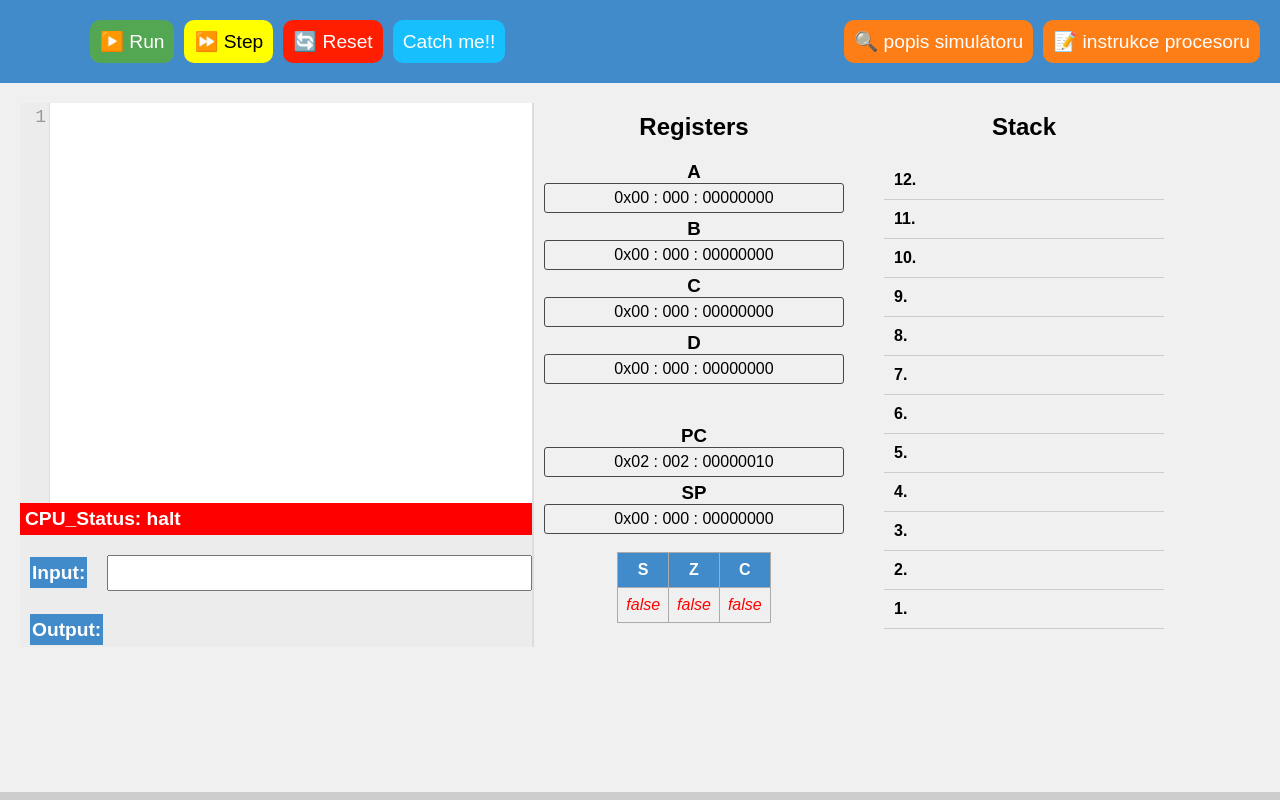
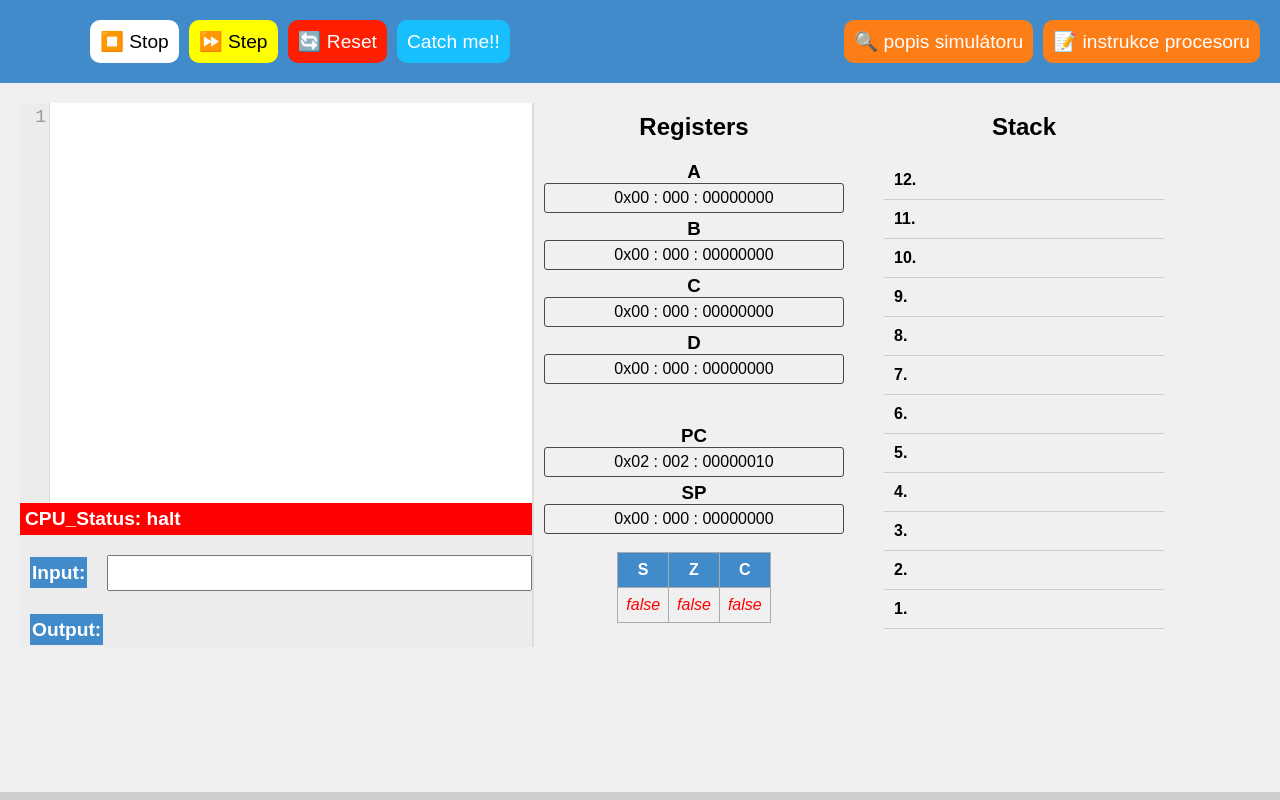
Before and after one commit to DanTabarka/AssemblerSimulator, a React (Create React App) app: page / in a window 1280 px wide. Both pictures are taken after a click on the button "▶️ Run". Shown: the top 800 px of the page. Built offline with nearby package versions, Linux system fonts and the light colour scheme.

Commit message:
buttons scroll down and RUN/STOP button added

```diff
--- a/src/App.js
+++ b/src/App.js
@@ -553,12 +553,12 @@ function App() {
   useEffect(() => {
     const id = setInterval(() => {
       if (run) {
-        setRunStep(true);
         if (cpuStatus !== "ok" ) {
           setRun(false);
         }
+        setRunStep(true);
       }
-    }, 1000);
+    }, 500);
 
     return () => clearInterval(id);
   }, [run]);
@@ -588,10 +588,12 @@ function App() {
   };
 
   return (
-    <Router>
+    <div>
       <div className="App">
         <Buttons
+          run={run}
           onRun={() => setRun(true)}
+          onStop={() => setRun(false)}
           onStep={step}
           onReset={reset}
         />
@@ -623,14 +625,9 @@ function App() {
         ></div>
       </div>
 
-      {/* <Routes>
-        <Route path="/description" element={<Description />}></Route>
-        <Route path="/instructions" element={<Instructions />}></Route>
-      </Routes> */}
-
       <ProcessorInstructions setCode={setCode} invalidLine={invalidLine} setInvalidLine={setInvalidLine} />
               {/* invalid line set to -2 is to sync code when i click on button*/}
-    </Router>
+    </div>
   );
 }
 
--- a/src/Buttons/Buttons.jsx
+++ b/src/Buttons/Buttons.jsx
@@ -3,13 +3,17 @@ import { useState } from 'react';
 import { Link } from "react-router-dom";
 
 
-function Buttons({ onRun, onStep, onReset}) {
+function Buttons({ run, onRun, onStop, onStep, onReset}) {
   const [catchMe, setCatchMe] = useState(false);
 
   return (
     <div className='buttonsLine'>
       <div className="button-group left">
-        <button className='run' onClick={onRun}>▶️ Run</button>
+        {run ? (
+          <button className='stop' onClick={onStop}>⏹️ Stop</button>
+        ) : (
+          <button className='run' onClick={onRun}>▶️ Run</button>
+        )}
         <button className='step' onClick={onStep}>⏩ Step</button>
         <button className='reset' onClick={onReset}>🔄 Reset</button>
         <button
@@ -24,8 +28,17 @@ function Buttons({ onRun, onStep, onReset}) {
       </button>
       </div>
       <div className="button-group right">
-        <button className='info'><Link className='link' to={"/description"}>🔍 popis simulátoru</Link></button>
-        <button className='info'><Link className='link' to={"/instructions"}>📝 instrukce procesoru</Link></button>
+        <button className='info'
+                onClick={() => document.getElementById('introduction').scrollIntoView({ behavior: 'smooth' })}
+        >
+                🔍 popis simulátoru
+        </button>
+        <button className='info'
+                onClick={() => document.getElementById('instructions').scrollIntoView({ behavior: 'smooth' })}
+        >
+                📝 instrukce procesoru
+        </button>
+
       </div>
     </div>
 
--- a/src/Buttons/buttons.css
+++ b/src/Buttons/buttons.css
@@ -40,6 +40,18 @@ button:hover {
 
 .run:hover {
     background-color: hsl(119, 34%, 40%);
+}
+
+.stop {
+    background-color: hsl(0, 0%, 100%);
+    padding: 10px;
+    border-radius: 10px;
+    border: none;
+    color: rgb(0, 0, 0);
+}
+
+.stop:hover {
+    background-color: hsl(0, 0%, 78%);
 }
 
 .step {
--- a/src/Code/Code.jsx
+++ b/src/Code/Code.jsx
@@ -49,6 +49,7 @@ function Code({ programCounter, nextProgramCounter, code, setCode, invalidLine,
 
       editor.setValue(code);
       updateHighlights();
+      editor.scrollIntoView({ line: programCounter, ch: 0 });
 
       // Při změně textu v editoru
       editor.on('change', () => {
--- a/src/ProcessorInstructions/ProcessorInstructions.jsx
+++ b/src/ProcessorInstructions/ProcessorInstructions.jsx
@@ -40,7 +40,8 @@ push 41		// )
 push 58		// :
 put
 put
-halt`;
+halt
+`;
 
     let cycle = `movr c 5	// pocet cyklu
 
@@ -51,7 +52,8 @@ cmp c 0		// porovnani
 jz 10		// pokud Zero tak vyskoci ven z cyklu
 loop 3		// cyklus
 
-halt		// konec`;
+halt		// konec
+`;
 
     let tutorial = `// Inicializace zásobníku
 PUSH 10      // Push první číslo na zásobník
@@ -100,12 +102,13 @@ SHL D        // Posun vlevo (4 << 1 = 8)
 // Skočit na konec programu
 LOOP 30       // Skok na konec programu
 
-HALT                    // Ukončit program`;
+HALT                    // Ukončit program
+`;
 
 
     return (
         <div className="container">
-        <h1>Úvod</h1>                            {/* _______________uvod section__________________________ */}
+        <h1 id="introduction">Úvod</h1>              {/* _______________uvod section__________________________ */}
         <div className="instruction">
             <h3>Syntax</h3>
             <pre>
@@ -120,7 +123,7 @@ hexadecimálně: 0xC8
 binárně: 11001000`}
             </pre>
         </div>
-        <h1>Instrukce</h1>                       {/* _______________instrukce section_________________________ */}
+        <h1 id="instructions">Instrukce</h1>   {/* _______________instrukce section_________________________ */}
         <div className="instruction">
             <h3>Bez operace</h3>
             <pre>
```
